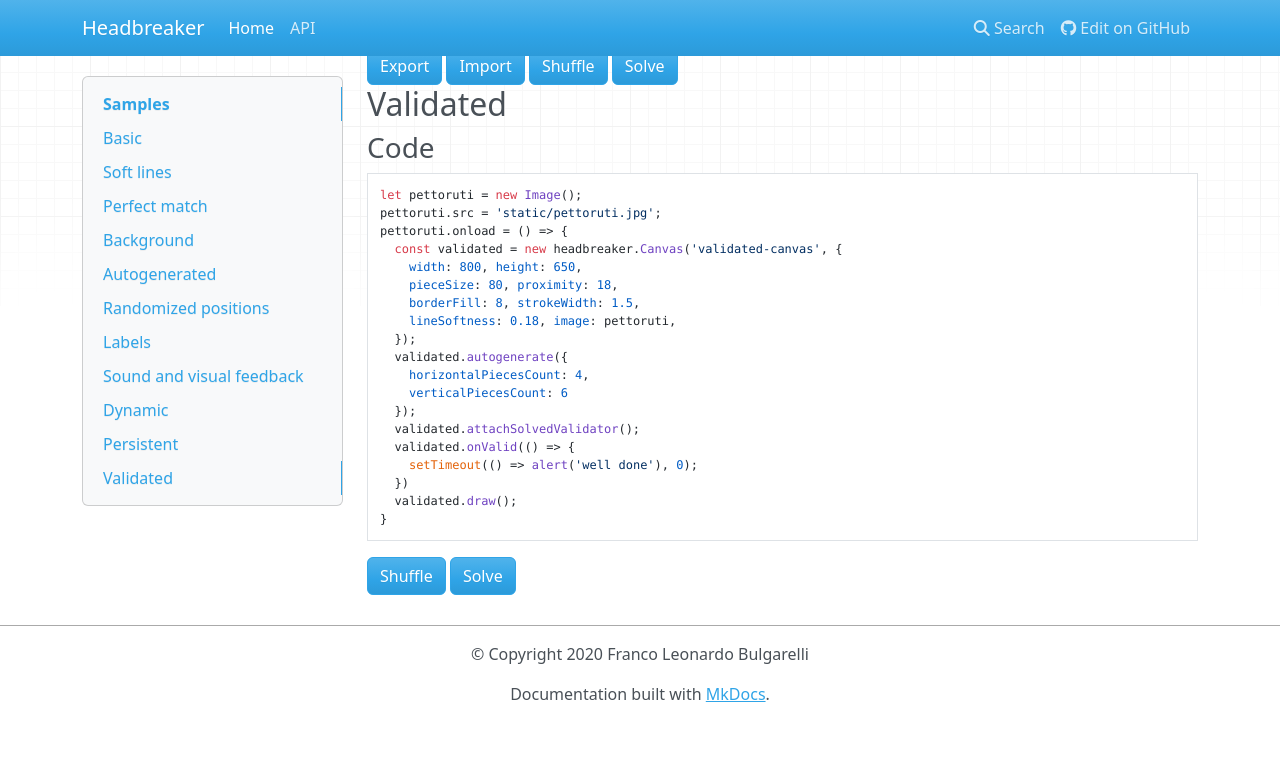
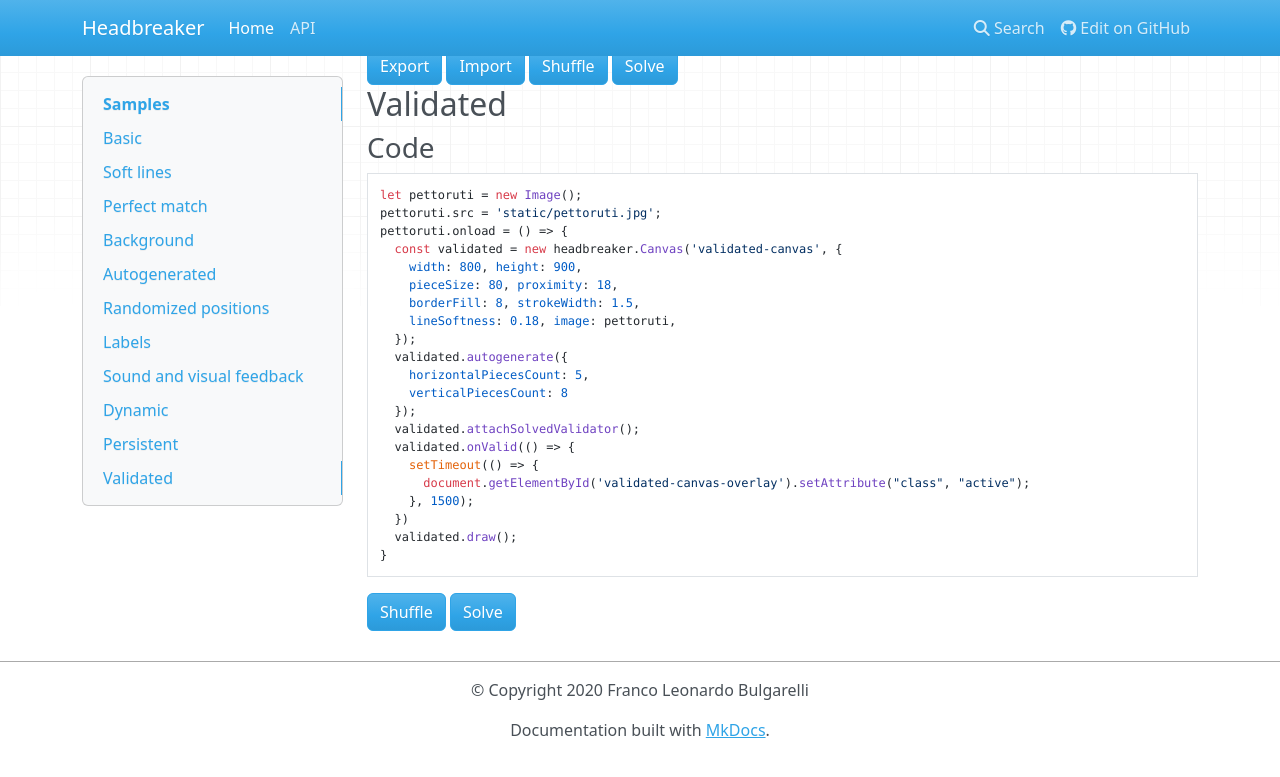
Before and after one commit to flbulgarelli/headbreaker, an MkDocs documentation site: the page built from docs/index.md, in a window 1280 px wide and 1400 px high, scrolled down 6625 px. Shown: the top 777 px of the window. Built offline with MkDocs 1.6.1, drawn with Linux system fonts in a browser that asks for light colours; nearby versions of some CDN libraries; before the commit the page ends 7347 px from its top, so only the background shows below that.

Commit message:
Add fading effect to demo

````diff
--- a/docs/index.md
+++ b/docs/index.md
@@ -405,24 +405,46 @@
 pettoruti.src = 'static/pettoruti.jpg';
 pettoruti.onload = () => {
   const validated = new headbreaker.Canvas('validated-canvas', {
-    width: 800, height: 650,
+    width: 800, height: 900,
     pieceSize: 80, proximity: 18,
     borderFill: 8, strokeWidth: 1.5,
     lineSoftness: 0.18, image: pettoruti,
   });
   validated.autogenerate({
-    horizontalPiecesCount: 4,
-    verticalPiecesCount: 6
+    horizontalPiecesCount: 5,
+    verticalPiecesCount: 8
   });
   validated.attachSolvedValidator();
   validated.onValid(() => {
-    setTimeout(() => alert('well done'), 0);
+    setTimeout(() => {
+      document.getElementById('validated-canvas-overlay').setAttribute("class", "active");
+    }, 1500);
   })
   validated.draw();
 }
 ```
 
-<div id="validated-canvas">
+<style>
+#validated-canvas-overlay {
+  position:absolute;
+  left:0;
+  top: 0;
+  margin: 0;
+  padding: 0;
+  opacity: 0;
+  pointer-events: none;
+  transition: opacity 1s ease-in-out;
+}
+
+#validated-canvas-overlay.active {
+  opacity: 1;
+}
+</style>
+
+<div style="position:relative">
+  <div id="validated-canvas">
+  </div>
+  <img id="validated-canvas-overlay" src="static/pettoruti.jpg">
 </div>
 <div class="form-group">
   <button id="validated-shuffle" class="btn btn-primary">Shuffle</button>
--- a/docs/js/demo.js
+++ b/docs/js/demo.js
@@ -494,23 +494,26 @@
 // ================
 // Validated Canvas
 // ================
-
 let pettoruti = new Image();
 pettoruti.src = 'static/pettoruti.jpg';
 pettoruti.onload = () => {
   const validated = new headbreaker.Canvas('validated-canvas', {
-    width: 800, height: 650,
+    width: 800, height: 900,
     pieceSize: 80, proximity: 18,
     borderFill: 8, strokeWidth: 1.5,
     lineSoftness: 0.18, image: pettoruti,
   });
   validated.autogenerate({
-    horizontalPiecesCount: 4,
-    verticalPiecesCount: 6
+    horizontalPiecesCount: 5,
+    verticalPiecesCount: 8
   });
   validated.attachSolvedValidator();
   validated.onValid(() => {
-    setTimeout(() => alert('well done'), 0);
+    setTimeout(() => {
+      if (validated.puzzle.isValid()) {
+        document.getElementById('validated-canvas-overlay').setAttribute("class", "active");
+      }
+    }, 1500);
   })
   validated.draw();
   registerButtons('validated', validated);
````
